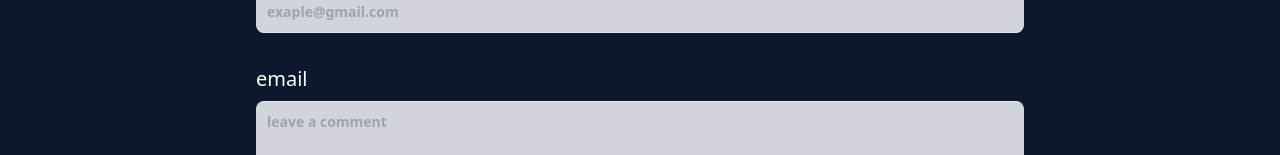
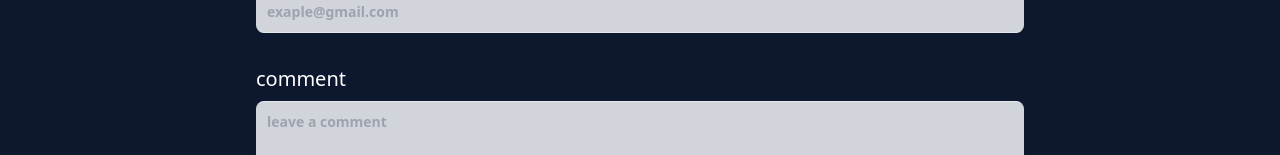
Before and after one commit to Fishxo/my-portfolio, a React (Vite) app: page / in a window 1280 px wide. Shown: the part 2871-3026 px from the top of the page. Built offline with nearby package versions, Linux system fonts and the light colour scheme.

Commit message:
Update Contact.jsx

```diff
--- a/src/components/contact/Contact.jsx
+++ b/src/components/contact/Contact.jsx
@@ -15,7 +15,7 @@ export default function Contact() {
 
             </div>
              <div className='sm:col-span-2'>
-                <label for="email" className='block mb-2 text-xl font-medium text-white'>email</label>
+                <label for="email " className='block mb-2 text-xl font-medium text-white'>comment</label>
                 <textarea
                 rows="6"
                  id='message'
```
